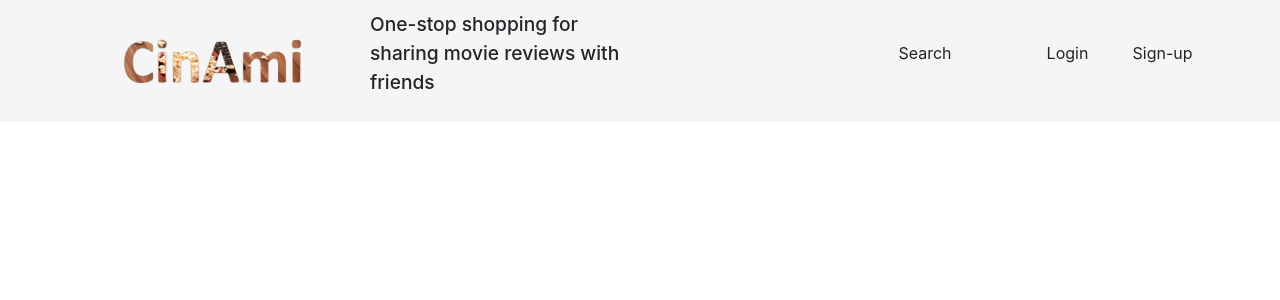
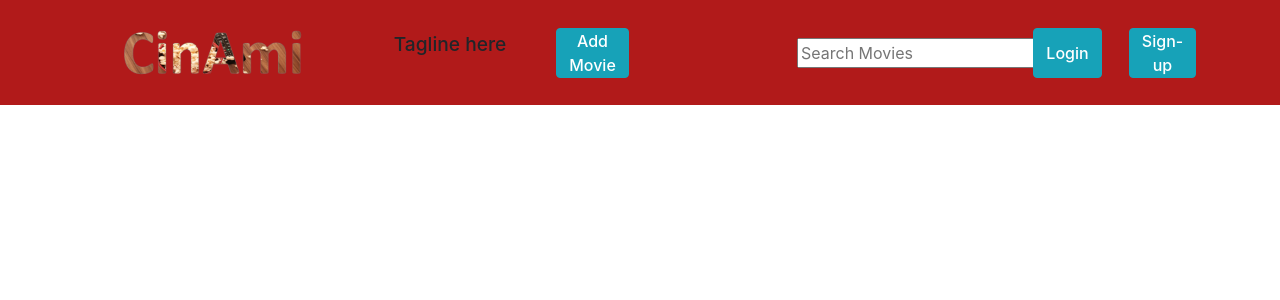
Before and after one commit to kevin-salamon/CinAmi, a React (Create React App) app in the folder client/: page / in a window 1280 px wide. Shown: the top 300 px of the page. Built offline with nearby package versions, Linux system fonts and the light colour scheme.

Commit message:
added modal to add new movies, POST method successful

```diff
--- /dev/null
+++ b/client/src/components/AddMovieModal.js
@@ -0,0 +1,96 @@
+import React, { useRef, useState } from 'react'
+import "../pagestyle.css";
+import Modal from 'react-bootstrap/Modal';
+import { saveMovie } from "../utils/API";
+
+function NewMovieModal(props) {
+    const [show, setShow] = useState(false);
+
+    const handleClose = () => setShow(false);
+    const handleShow = () => setShow(true);
+
+    const titleRef = useRef();
+    const pictureRef = useRef();
+    const descriptionRef = useRef();
+    const ratingRef = useRef();
+
+    function handleSubmit(event) {
+        event.preventDefault();
+        const newMovie = {
+            title: titleRef.current.value,
+            picture: pictureRef.current.value,
+            description: descriptionRef.current.value,
+            rating: ratingRef.current.value,
+        };
+
+        console.log(`Adding movie: ${newMovie}`);
+        saveMovie(newMovie)
+            .then(res => {
+                console.log(res)
+                props.handleGetSavedMovies();
+            });
+
+        handleClose();
+    }
+
+    return (
+        <>
+            <button variant="primary" className="btn btn-info header-button" onClick={handleShow}>
+                Add Movie
+            </button>
+
+            <Modal show={show} onHide={handleClose}>
+                <Modal.Header closeButton>
+                    <Modal.Title className="modal-title">Add a new movie here </Modal.Title>
+                </Modal.Header>
+                <Modal.Body style={{ backgroundColor: "rgb(255, 179, 38)" }}>
+                    <form>
+                        <div className="form-group text-center">
+                            <input
+                                className="input"
+                                ref={titleRef}
+                                type="text"
+                                placeholder="Title"
+                            />
+                        </div>
+                        <div className="form-group text-center">
+                            <input
+                                className="input"
+                                ref={pictureRef}
+                                type="text"
+                                placeholder="Picture URL"
+                            />
+                        </div>
+                        <div className="form-group text-center">
+                            <input
+                                className="input"
+                                ref={descriptionRef}
+                                type="text"
+                                placeholder="Description"
+                            />
+                        </div>
+
+                        <div className="form-group text-center">
+                            <input
+                                className="input"
+                                ref={ratingRef}
+                                type="text"
+                                placeholder="Rating"
+                            />
+                        </div>
+
+                    </form>
+
+                </Modal.Body>
+                <Modal.Footer className="text-center">
+                    <button variant="primary" className="btn btn-info header-button" onClick={handleSubmit}>
+                        Add Movie
+                    </button>
+                </Modal.Footer>
+
+            </Modal>
+        </>
+    );
+}
+
+export default NewMovieModal;
--- a/client/src/components/Header.js
+++ b/client/src/components/Header.js
@@ -1,9 +1,9 @@
-import React, { Component } from "react";
+import React from "react";
 import "../pagestyle.css";
+import AddMovieModal from "./AddMovieModal";
 
-class Header extends Component {
+function Header(props) {
 
-    render() {
     return (
         <>
             <nav className="nav header-custom">
@@ -12,18 +12,31 @@ class Header extends Component {
                         <div className="col-lg-3" style={{display: "flex", justifyContent: "center", alignItems: "center"}}>
                             <img src={require("../images/logo.png")} className="logo" alt={"logo"} />
                         </div>
-                            <div className="col-lg-3" style={{display: "flex", justifyContent: "center", alignItems: "center"}}>
-                                <p className="header-description">One-stop shopping for sharing movie reviews with friends</p>
+                        <div className="col-lg-2" style={{display: "flex", justifyContent: "center", alignItems: "center"}}>
+                            <p className="header-description">Tagline here</p>
+                        </div>
+                        <div className="col-lg-1" style={{display: "flex", justifyContent: "center", alignItems: "center"}}>
+                            <AddMovieModal
+                                handleGetSavedMovies ={props.handleGetSavedMovies}
+                            />
                         </div>
                         <div className="col-lg-2" style={{display: "flex", justifyContent: "center", alignItems: "center"}}></div>
                         <div className="col-lg-2" style={{display: "flex", justifyContent: "center", alignItems: "center"}}>
-                                <p>Search</p>
+                        <form className="form">
+                            <input
+                                className=""
+                                // value={props.search}
+                                // onChange={props.handleInputChange}
+                                type="text"
+                                placeholder="Search Movies"
+                            />
+                        </form>
                         </div>
                         <div className="col-lg-1" style={{display: "flex", justifyContent: "center", alignItems: "center"}}>
-                                <p>Login</p>
+                            <button className="btn btn-info header-button">Login</button>
                         </div>
                         <div className="col-lg-1" style={{display: "flex", justifyContent: "center", alignItems: "center"}}>
-                                <p>Sign-up</p>
+                            <button className="btn btn-info header-button">Sign-up</button>
                         </div>
                     </div>
                 </div>
@@ -32,6 +45,6 @@ class Header extends Component {
     );
 };
 
-}
+
 
 export default Header;
--- a/client/src/pages/homepage.js
+++ b/client/src/pages/homepage.js
@@ -27,12 +27,22 @@ class Homepage extends Component {
         updateMovie(movieId, movieData)
           .then(this.handleGetSavedMovies)
           .catch(err => console.log(err));
-      }
+    }
+
+    handleFormSubmit = event => {
+        event.preventDefault();
+        this.handleGetSavedMovies();
+        this.setState({
+          searchTerm: ""
+        });
+    };
 
     render() {
         return (
             <>
-                <Header />
+                <Header
+                    handleGetSavedMovies={this.handleGetSavedMovies}
+                />
             </>
         );
     };
--- a/client/src/pagestyle.css
+++ b/client/src/pagestyle.css
@@ -1,6 +1,6 @@
 .header-custom {
     padding: 10px;
-    background-color: whitesmoke;
+    background-color: rgb(177, 26, 26);
 }
 
 .logo {
@@ -12,3 +12,13 @@
     font-size: 1.2em;
     font-weight: 550;
 }
+
+.header-button {
+    font-size: 1.0rem;
+    font-weight: 550;
+    height: 50px;
+    width: 100px;
+    display: flex;
+    justify-content: center;
+    align-items: center;
+}
```
Lines whose indentation alone changed are shown as unchanged.
